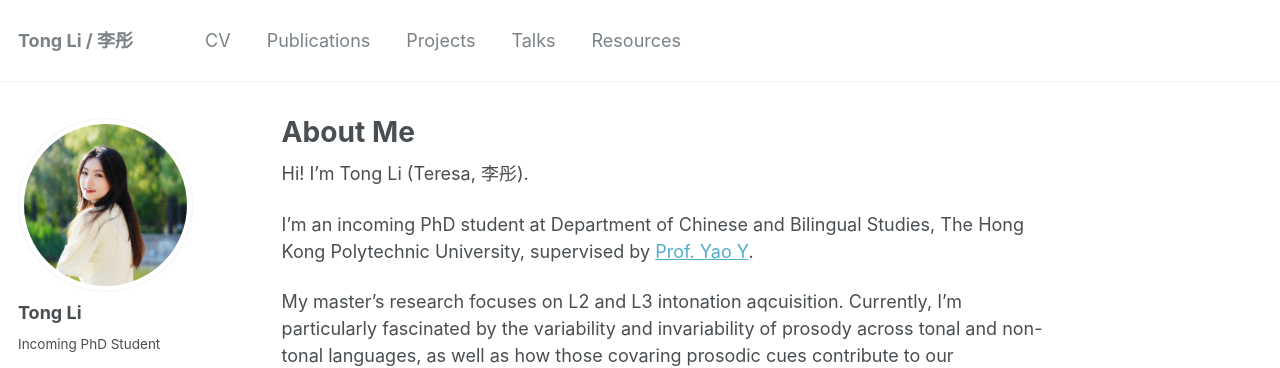
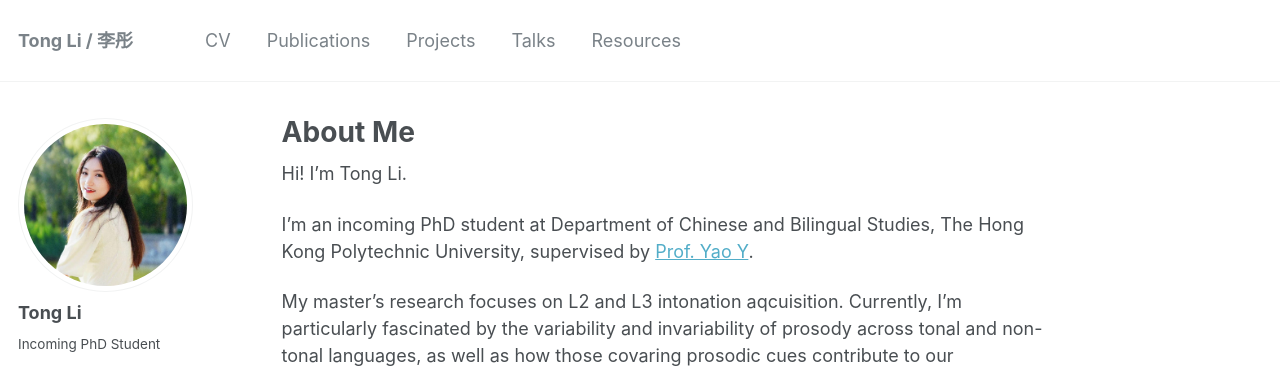
Before and after one commit to litonglinguistics/litonglinguistics.github.io, a Jekyll site: the page built from _pages/about.md, in a window 1280 px wide and 1333 px high. Shown: the top 368 px of the window. Built offline with Jekyll 4.4.1, drawn with Linux system fonts in a browser that asks for light colours; some web fonts are replaced.

Commit message:
Update about.md

```diff
--- a/_pages/about.md
+++ b/_pages/about.md
@@ -7,7 +7,8 @@ redirect_from:
   - /about.html
 ---
 
-Hi! I'm Tong Li (Teresa, 李彤).
+
+Hi! I'm Tong Li.
 
 I'm an incoming PhD student at Department of Chinese and Bilingual Studies, The Hong Kong Polytechnic University, supervised by [Prof. Yao Y](https://research.polyu.edu.hk/en/persons/yao-yao).
 
```
